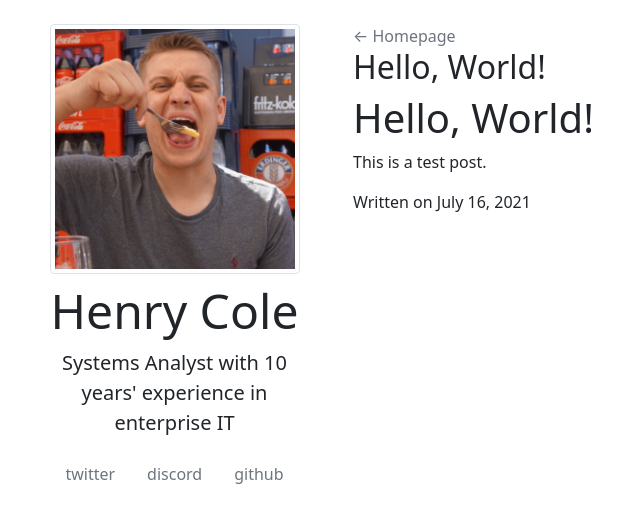
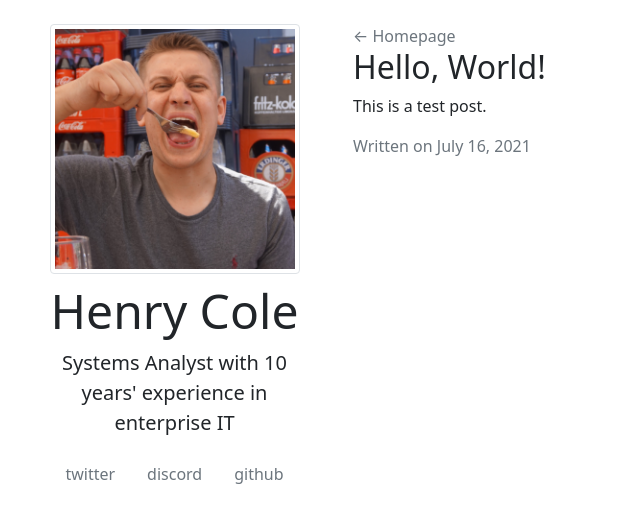
Before and after one commit to hcuk94/henry-personal-website, a Jekyll site: the page built from _posts/2021-07-16-Hello-World.md, in a window 1280 px wide. Shown: the top 523 px of the page, without its empty margins (38-678 px from the left). Built offline with Jekyll 4.4.1, drawn with Linux system fonts in a browser that asks for light colours.

Commit message:
updated blog layout

```diff
--- a/_layouts/post.html
+++ b/_layouts/post.html
@@ -5,7 +5,5 @@ layout: default
     <a href="/" class="text-muted text-decoration-none">← Homepage</a>
     <h2>{{ page.title }}</h2>
     {{ content }}
-    <div class="date">
-        Written on {{ page.date | date: "%B %e, %Y" }}
-    </div>
+    <p class="text-muted">Written on {{ page.date | date: "%B %e, %Y" }}</p>
 </div>
--- a/_posts/2021-07-16-Hello-World.md
+++ b/_posts/2021-07-16-Hello-World.md
@@ -4,6 +4,4 @@ title: Hello, World!
 excerpt: My first blog post
 ---
 
-# Hello, World!
-
 This is a test post.
```
